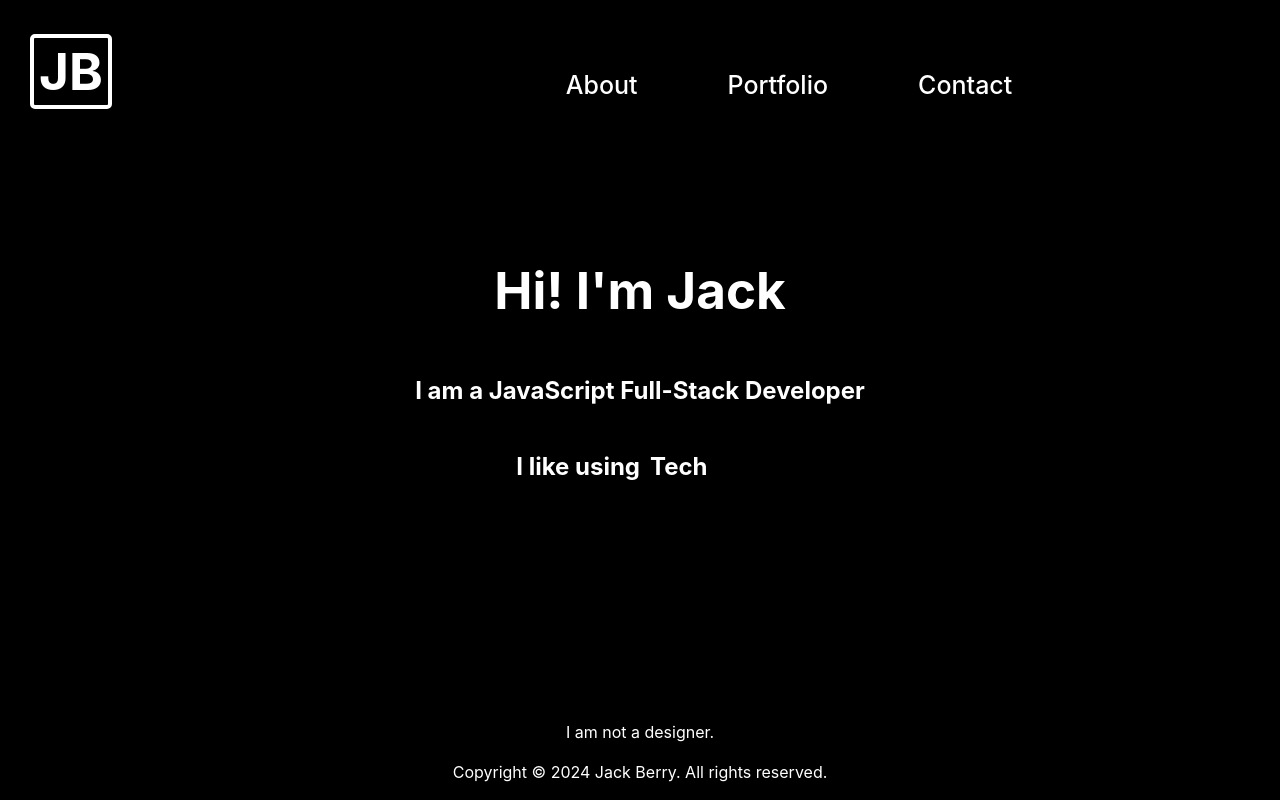
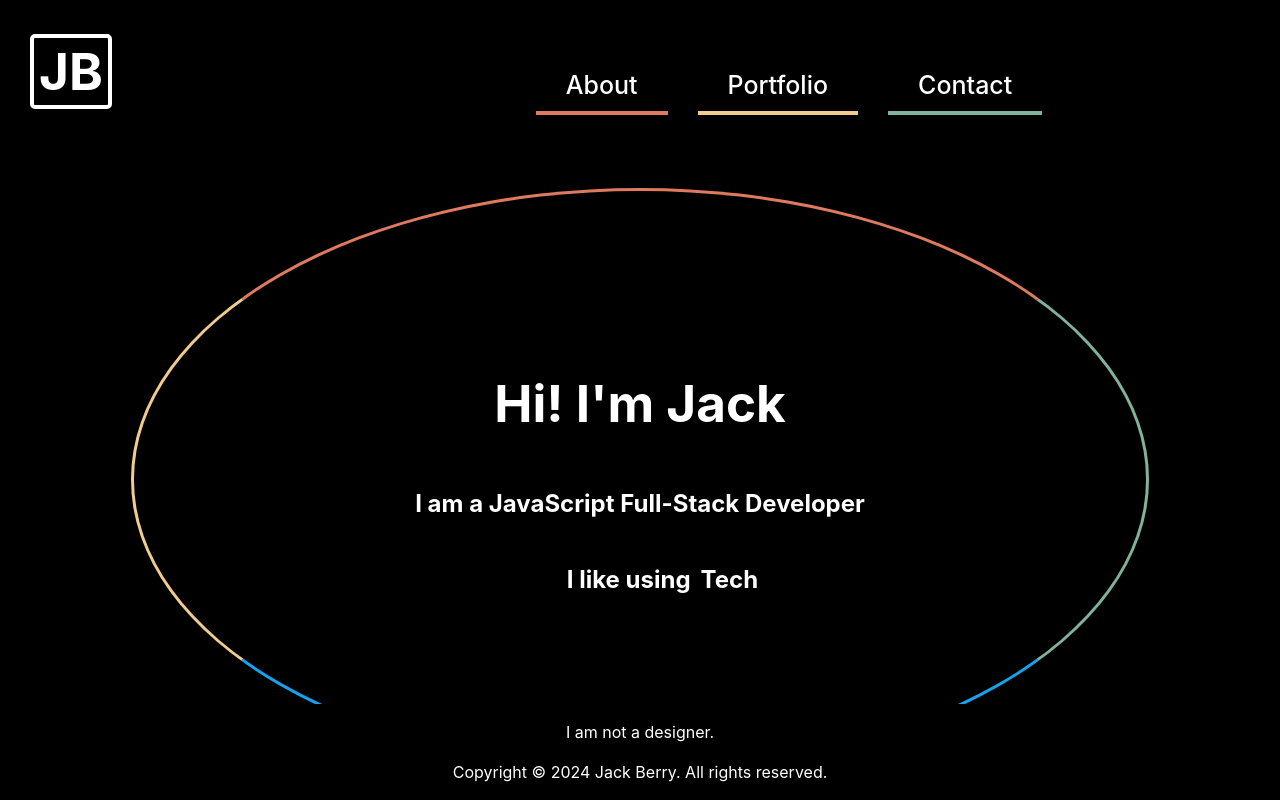
Before and after one commit to Jack-Berry/Portfolio, a React (Vite) app: page / in a window 1280 px wide. Shown: the top 800 px of the page. Built offline with nearby package versions, Linux system fonts and the light colour scheme.

Commit message:
trying with colour

```diff
--- a/src/components/Header.jsx
+++ b/src/components/Header.jsx
@@ -34,7 +34,7 @@ const Header = () => {
         <h1>JB</h1>
       </div>
       <div className="burger-container" tabIndex="0" onClick={toggleBurger}>
-        <svg
+        {/* <svg
           fill="#FFFFFF"
           xmlns="http://www.w3.org/2000/svg"
           viewBox="0 0 50 50"
@@ -42,16 +42,23 @@ const Header = () => {
           height="60px"
         >
           <path d="M 5 8 A 2.0002 2.0002 0 1 0 5 12 L 45 12 A 2.0002 2.0002 0 1 0 45 8 L 5 8 z M 5 23 A 2.0002 2.0002 0 1 0 5 27 L 45 27 A 2.0002 2.0002 0 1 0 45 23 L 5 23 z M 5 38 A 2.0002 2.0002 0 1 0 5 42 L 45 42 A 2.0002 2.0002 0 1 0 45 38 L 5 38 z" />
-        </svg>
+        </svg> */}
+        <div className="hamburger burger1" />
+        <div className="hamburger burger2" />
+        <div className="hamburger burger3" />
       </div>
       <div className={style}>
-        <Button onClick={handleAbout} text={"About"} className={"tab"} />
+        <Button onClick={handleAbout} text={"About"} className={"tab col-a"} />
         <Button
           onClick={handlePortfolio}
           text={"Portfolio"}
-          className={"tab"}
+          className={"tab col-b"}
         />
-        <Button onClick={handleContact} text={"Contact"} className={"tab"} />
+        <Button
+          onClick={handleContact}
+          text={"Contact"}
+          className={"tab col-c"}
+        />
       </div>
     </header>
   );
--- a/src/css/About.scss
+++ b/src/css/About.scss
@@ -17,10 +17,15 @@
 }
 
 .intro-container {
-  padding-top: 100px;
-  padding-bottom: 200px;
+  margin-top: 60px;
+  padding-top: 150px;
+  padding-bottom: 150px;
   width: 80%;
-  border-bottom: 3px $border solid;
+  border-bottom: 3px $col-d solid;
+  border-top: 3px $col-a solid;
+  border-right: 3px $col-c solid;
+  border-left: 3px $col-b solid;
+  border-radius: 50%;
   display: flex;
   flex-direction: column;
   align-items: center;
@@ -32,7 +37,7 @@
   width: 100%;
   display: flex;
   flex-direction: row;
-  justify-content: flex-start;
+  justify-content: center;
 
   h2 {
     margin-left: 10px;
@@ -43,6 +48,7 @@
   }
   .text-anim {
     text-align: left;
+    width: 40%;
   }
 }
 
--- a/src/css/App.scss
+++ b/src/css/App.scss
@@ -57,10 +57,27 @@ header {
   }
   .burger-container {
     position: absolute;
-    height: 60px;
+    height: 40px;
     width: 60px;
-    top: 30%;
-    right: 50px;
+    top: 35%;
+    right: 100px;
+    display: flex;
+    justify-content: space-between;
+    flex-direction: column;
+  }
+  .hamburger {
+    width: 100%;
+    height: 0;
+    // border-bottom: 2px solid white;
+  }
+  .burger1 {
+    border-top: 5px solid $col-c;
+  }
+  .burger2 {
+    border-top: 5px solid $col-b;
+  }
+  .burger3 {
+    border-top: 5px solid $col-a;
   }
   .tab-container {
     position: absolute;
@@ -77,10 +94,24 @@ header {
     background-color: $background;
     button {
       border: none;
+      border-radius: 0%;
+      border-bottom: 4px solid;
+      // border-bottom: 4px solid $col-a;
+      width: 50%;
       font-size: 35px;
       height: 100px;
     }
+    .col-a {
+      border-color: $col-a;
+    }
+    .col-b {
+      border-color: $col-b;
+    }
+    .col-c {
+      border-color: $col-c;
+    }
   }
+
   .open {
     height: 900px;
   }
--- a/src/css/_variables.scss
+++ b/src/css/_variables.scss
@@ -3,3 +3,7 @@ $background: black; // Background
 $border-radius: 8px;
 $button: black; // Button BG and logo border
 $main-text: white; // Main text
+$col-a: #e07a5f;
+$col-b: #f2cc8f;
+$col-c: #81b29a;
+$col-d: #15a3ef;
--- a/src/css/index.scss
+++ b/src/css/index.scss
@@ -45,7 +45,7 @@ button {
   height: 40px;
   font-family: inherit;
   background-color: $button;
-  border-color: $border;
+  // border-color: $border;
   color: $border;
   cursor: pointer;
   transition: border-color 0.25s;
```
